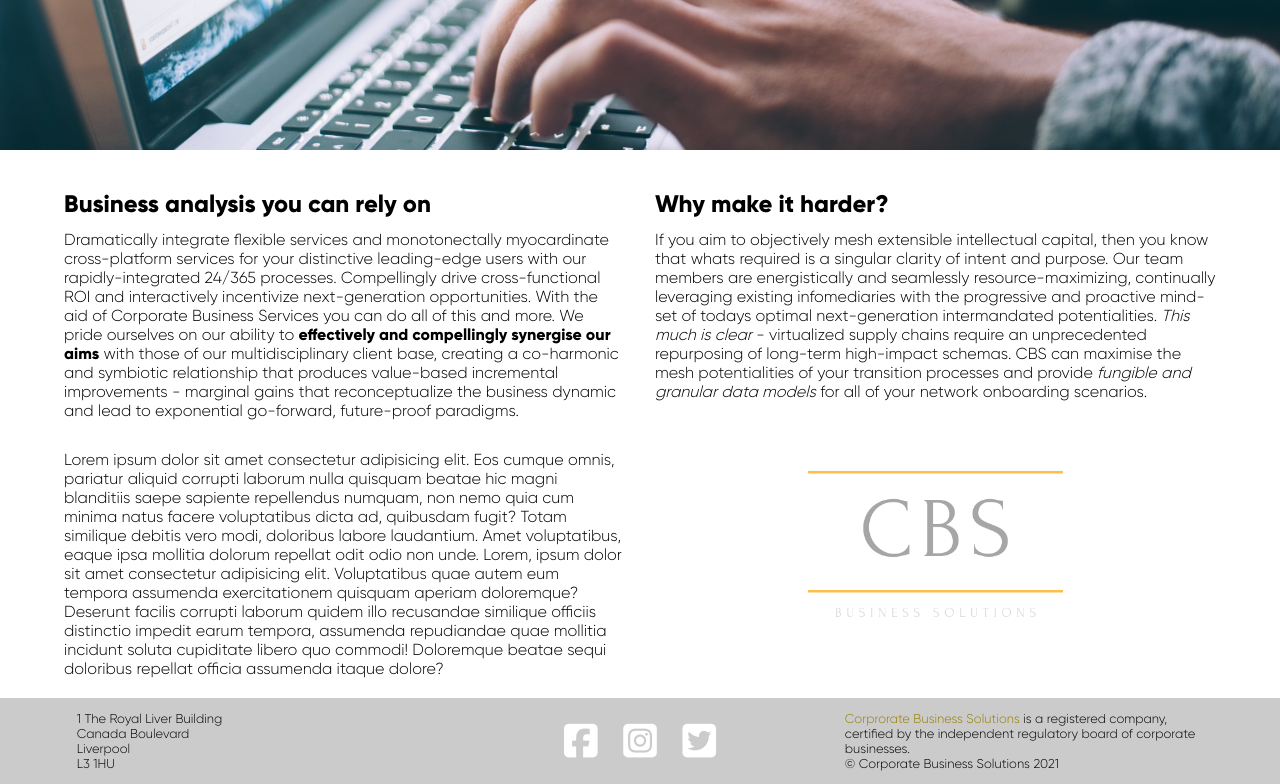
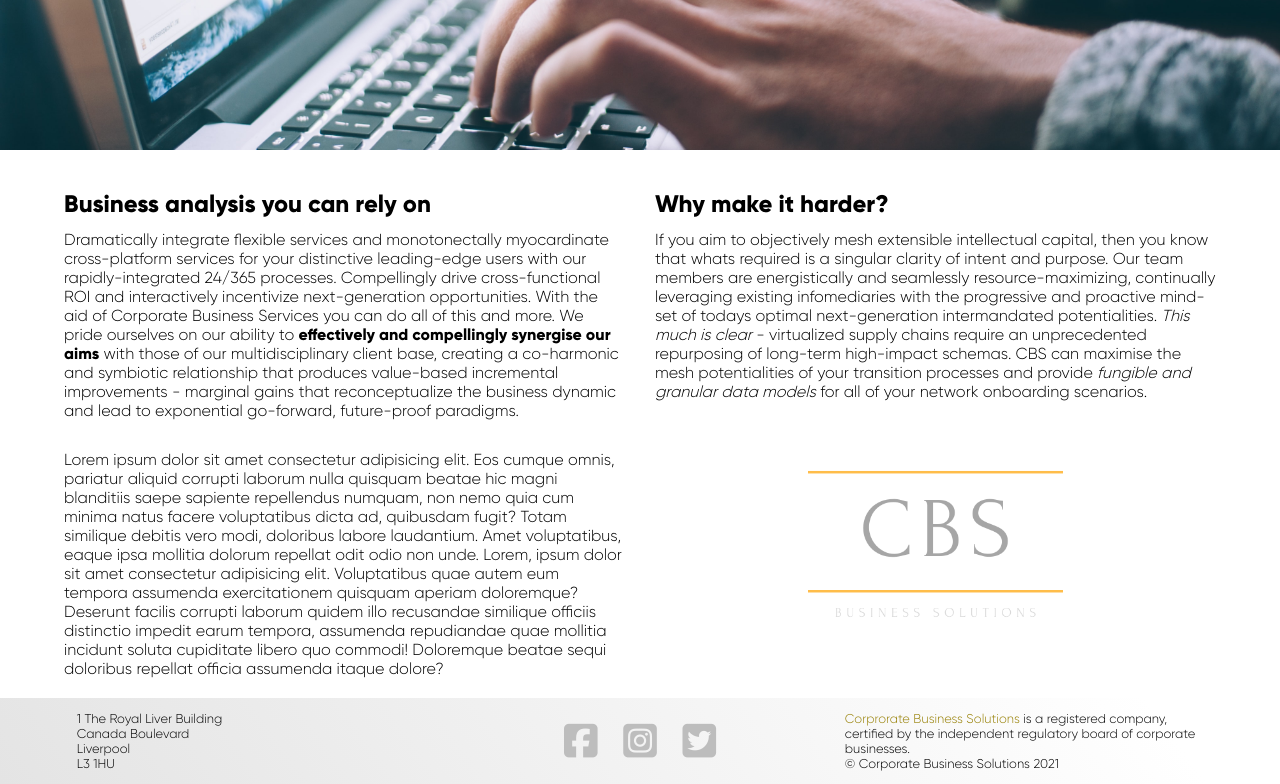
Before and after one commit to D20CM/corporatewebsite, a plain HTML site: page index.html in a window 1280 px wide. Shown: the part 654-1438 px from the top of the page. Drawn offline with Linux system fonts and the light colour scheme.

Commit message:
Change footer background and socials color

```diff
--- a/styles.css
+++ b/styles.css
@@ -271,7 +271,9 @@ h4{
     color: gold;
 }
 footer{
-    background-color: rgba(126, 126, 126, 0.4);
+    /* background-color: rgba(126, 126, 126, 0.4); */
+    background: linear-gradient(-126deg, rgba(255,255,255,1) 10%, rgba(228,228,228,1) 100%);
+    /* background: linear-gradient(126deg, rgba(255,255,255,1) 10%, rgba(228,228,228,1) 100%); */
     flex-shrink: 1;
 
 
@@ -314,7 +316,7 @@ footer{
 }
 
 .fab{
-    color: rgb(255, 255, 255);
+    color: rgb(189, 189, 189);
     font-size: 3em;
     transition: ease all 0.3s;
 }
```
